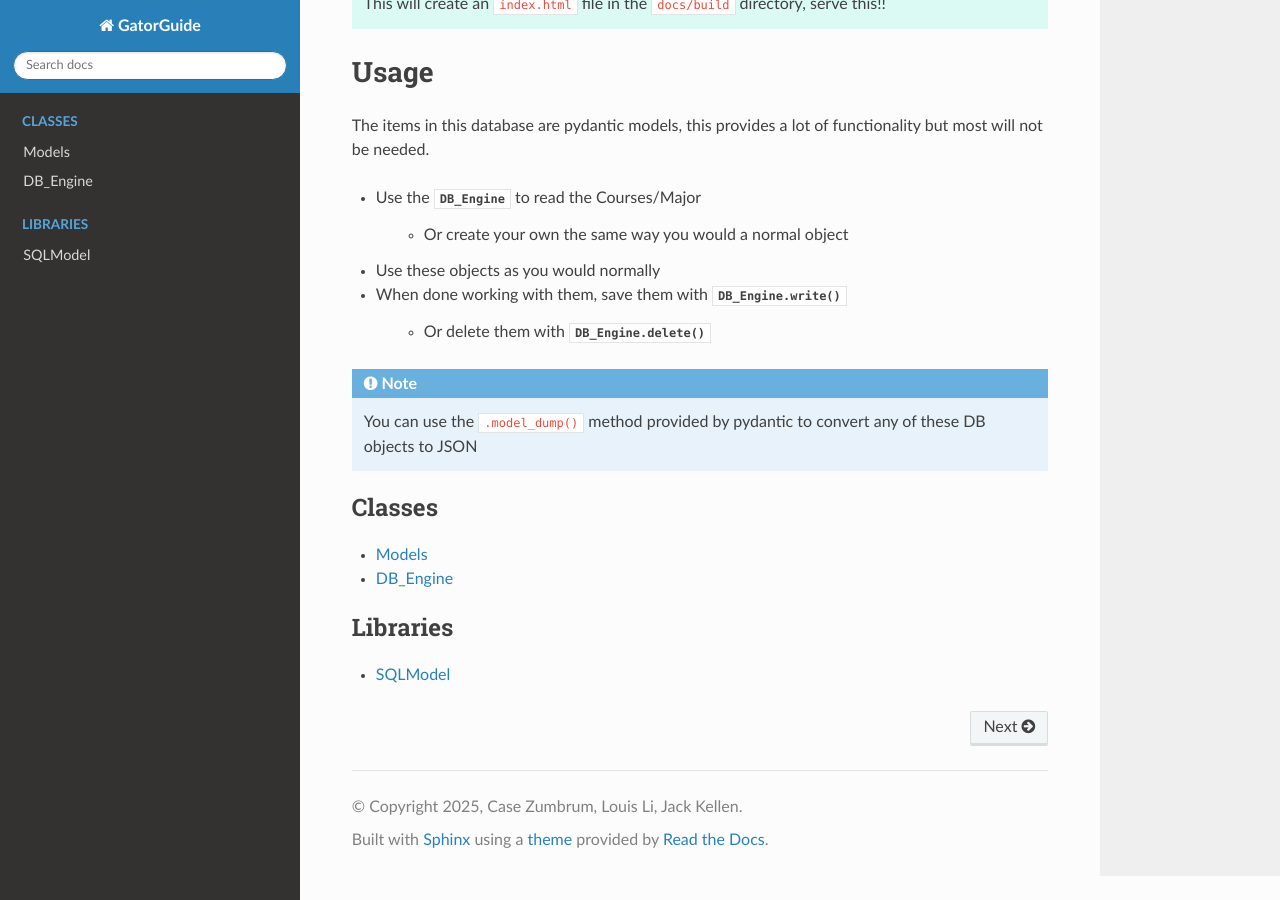
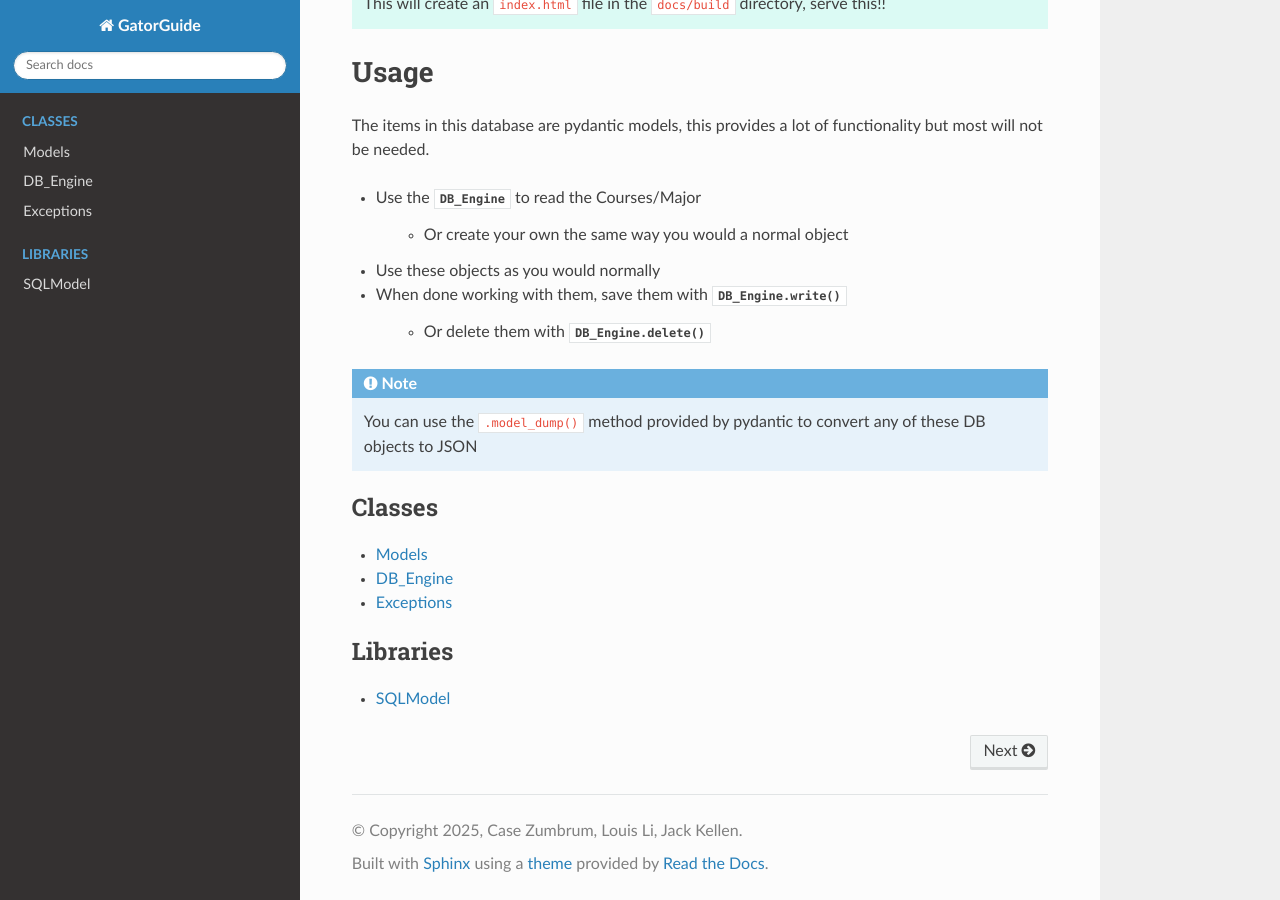
Before and after one commit to CaseZumbrum/GatorGuide, a Sphinx documentation site: the page built from docs/source/index.rst, in a window 1280 px wide and 900 px high, scrolled down 1206 px. Built offline with Sphinx 7.4.7 and the Read the Docs theme 3.1.0, drawn with Linux system fonts in a browser that asks for light colours.

Commit message:
add docs

```diff
--- /dev/null
+++ b/docs/source/exceptions.rst
@@ -0,0 +1,6 @@
+Exceptions
+========================
+
+
+.. automodule:: GatorGuide.database.exceptions
+   :members:
--- a/docs/source/index.rst
+++ b/docs/source/index.rst
@@ -80,6 +80,7 @@ The items in this database are pydantic models, this provides a lot of functiona
 
    models
    db_engine
+   exceptions
 
 .. toctree::
    :caption: Libraries
```
Also changed, not shown: 1 other file.
